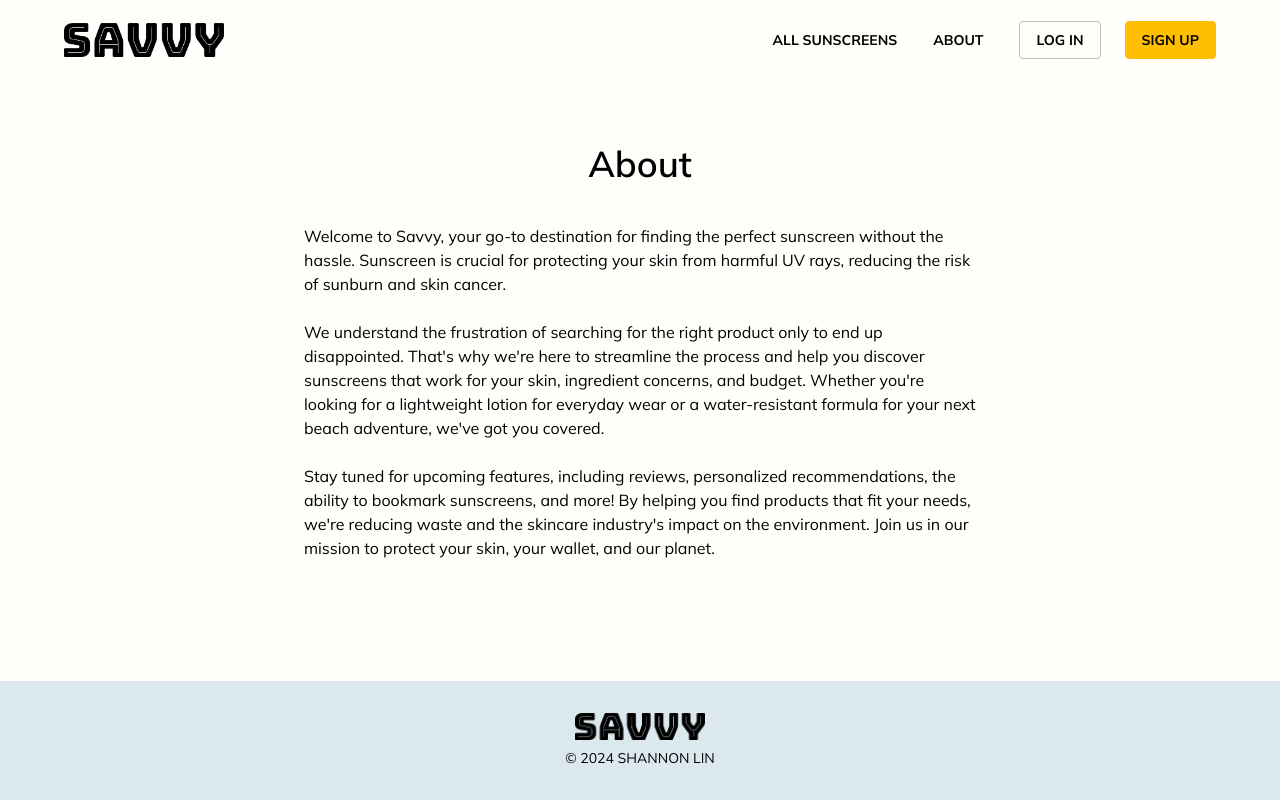
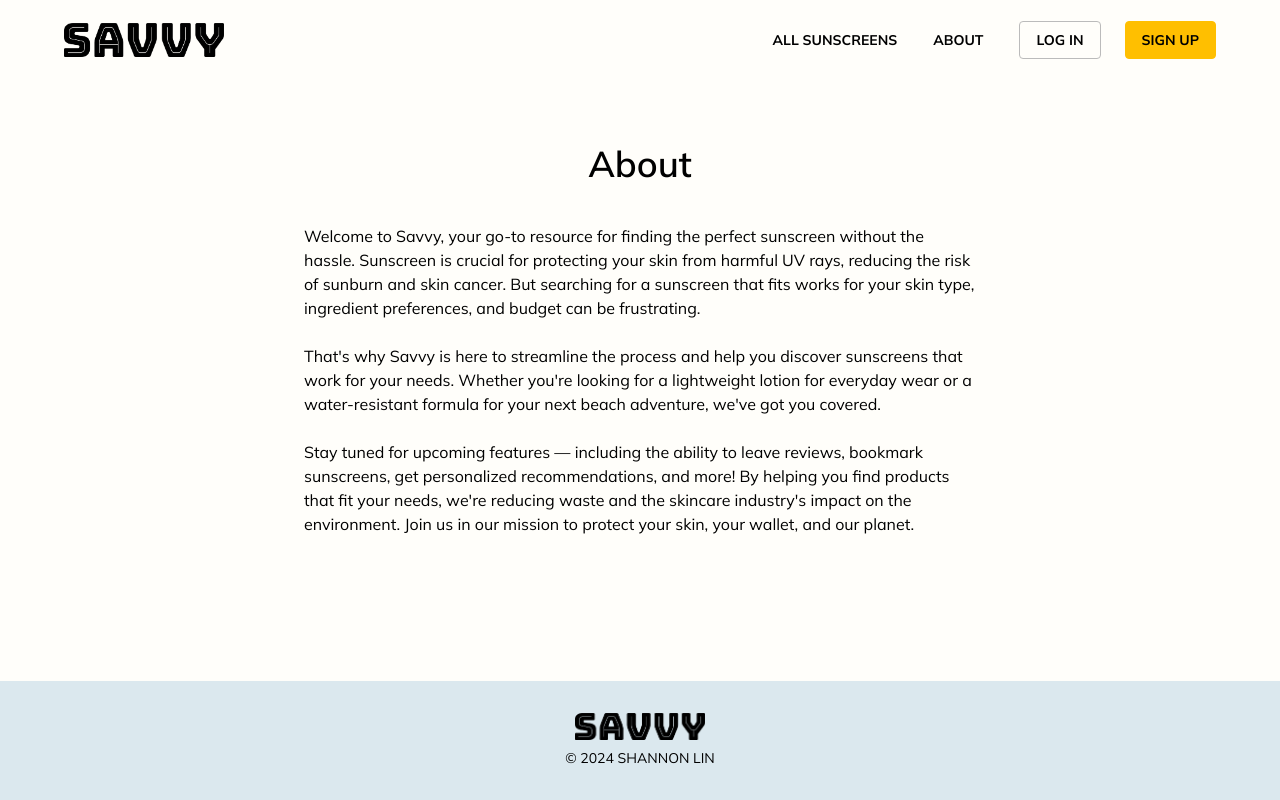
Before and after one commit to shannon-n-lin/sunscreen-savvy, a React (Vite) app in the folder frontend/: page /about in a window 1280 px wide. Built offline with nearby package versions, Linux system fonts and the light colour scheme; no server answers.

Commit message:
Update text and semantic html

```diff
--- a/frontend/src/components/Header.jsx
+++ b/frontend/src/components/Header.jsx
@@ -27,6 +27,7 @@ export default function Header({ handleLogout }) {
         </Link>
 
         {/* Desktop nav menu */}
+        <nav>
         <ul className='hidden md:flex items-center uppercase text-sm font-bold gap-3'>
           <li className={'p-3 whitespace-nowrap'}>
             <Link to='/all-sunscreens' className='no-underline'>
@@ -54,6 +55,7 @@ export default function Header({ handleLogout }) {
             {<Navigate to='/' />} */}
           </li>}
         </ul>
+        </nav>
 
         {/* Icon to open mobile menu */}
         <div onClick={handleMobile} className='block md:hidden'>
@@ -68,6 +70,7 @@ export default function Header({ handleLogout }) {
             <FiX size={24} alt='close menu' />
           </div>
 
+          <nav>
           <ul className='uppercase text-right'>
             {!user && <li className='pt-8 pr-4 whitespace-nowrap'>
               <Link to='/login'><button onClick={handleMobile} className='btn-secondary'>Log In</button></Link>
@@ -92,6 +95,7 @@ export default function Header({ handleLogout }) {
               </Link>
             </li>
           </ul>
+          </nav>
 
         </div>
       </div>
--- a/frontend/src/index.css
+++ b/frontend/src/index.css
@@ -27,12 +27,13 @@
   label {
     @apply font-semibold;
   }
+  button {
+    @apply mx-auto px-4 py-2 rounded uppercase font-bold;
+  }
 }
 
 @layer components {
-  button {
-    @apply mx-auto px-4 py-2 rounded uppercase font-bold;
-  }
+
   button.btn-primary {
     @apply border border-yellow bg-yellow hover:bg-lt-blue hover:border-lt-blue;
   }
--- a/frontend/src/pages/AboutPage.jsx
+++ b/frontend/src/pages/AboutPage.jsx
@@ -7,13 +7,13 @@ export default function AboutPage({ handleLogout }) {
       <h1 className='text-center mt-16'>About</h1>
       <div className='w-[80%] max-w-2xl mx-auto mt-10 mb-8 flex flex-col gap-6'>
         <p>
-          Welcome to Savvy, your go-to destination for finding the perfect sunscreen without the hassle. Sunscreen is crucial for protecting your skin from harmful UV rays, reducing the risk of sunburn and skin cancer.
+          Welcome to Savvy, your go-to resource for finding the perfect sunscreen without the hassle. Sunscreen is crucial for protecting your skin from harmful UV rays, reducing the risk of sunburn and skin cancer. But searching for a sunscreen that fits works for your skin type, ingredient preferences, and budget can be frustrating.
         </p>
         <p>
-          We understand the frustration of searching for the right product only to end up disappointed. That's why we're here to streamline the process and help you discover sunscreens that work for your skin, ingredient concerns, and budget. Whether you're looking for a lightweight lotion for everyday wear or a water-resistant formula for your next beach adventure, we've got you covered.
+          That's why Savvy is here to streamline the process and help you discover sunscreens that work for your needs. Whether you're looking for a lightweight lotion for everyday wear or a water-resistant formula for your next beach adventure, we've got you covered.
         </p>
         <p>
-          Stay tuned for upcoming features, including reviews, personalized recommendations, the ability to bookmark sunscreens, and more! By helping you find products that fit your needs, we're reducing waste and the skincare industry's impact on the environment. Join us in our mission to protect your skin, your wallet, and our planet.
+          Stay tuned for upcoming features — including the ability to leave reviews, bookmark sunscreens, get personalized recommendations, and more! By helping you find products that fit your needs, we're reducing waste and the skincare industry's impact on the environment. Join us in our mission to protect your skin, your wallet, and our planet.
         </p>
       </div>
     </>
```
